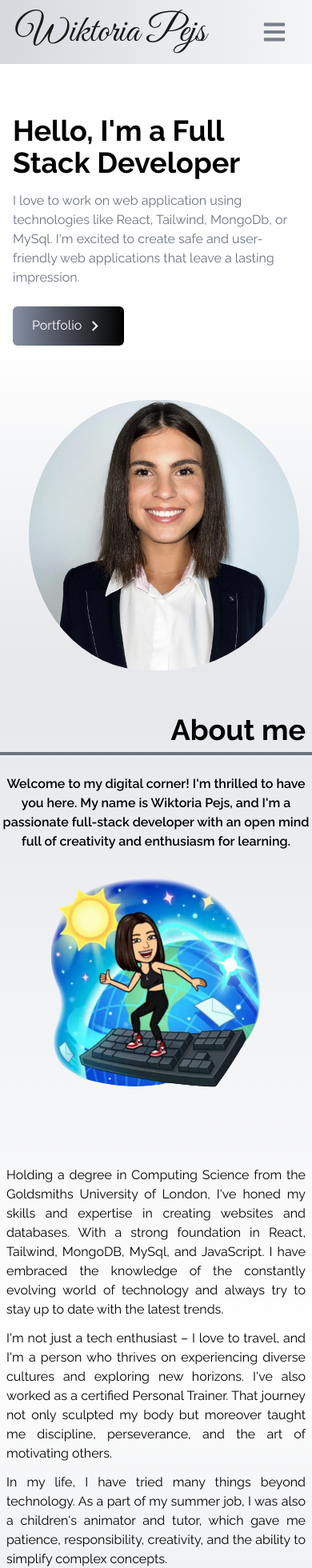
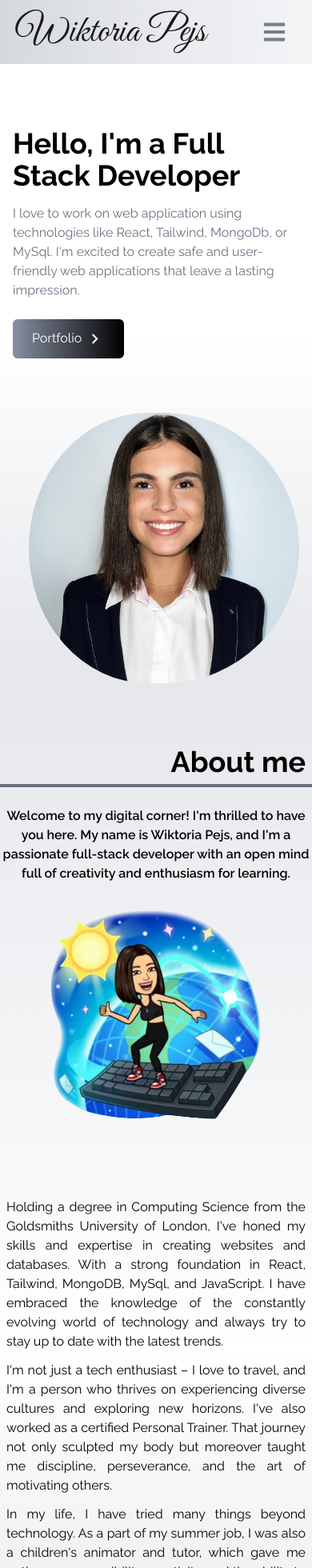
Before and after one commit to wiktoriapejs/portfolio, a React (Create React App) app: page / in a window 390 px wide. Shown: the top 1960 px of the page at 80% size. Built offline with nearby package versions, Linux system fonts and the light colour scheme.

Commit message:
initial commit 242

```diff
--- a/src/components/About.jsx
+++ b/src/components/About.jsx
@@ -7,7 +7,7 @@ import { Link } from "react-scroll";
 const About = () => {
 
   return (
-    <div  name="about" className=" h-screen pt-10 w-full bg-gradient-to-b from-gray-200 via-gray to-white ">
+    <div  name="about" className=" h-screen pt-[5rem] md:pt-10 w-full bg-gradient-to-b from-gray-200 via-gray to-white ">
 
 <div className='lg:mx-20 lg:ml-[12rem] lg:mr-[9rem]'>
           <p className="text-4xl text-end  font-bold border-b-4 border-gray-500 p-2 ">
--- a/src/components/Home.jsx
+++ b/src/components/Home.jsx
@@ -8,7 +8,7 @@ const Home = () => {
   return (
     <div
       name="home"
-      className="h-screen pt-[3rem] md:pt-0 w-full bg-gradient-to-b from-white via-white to-gray-200"
+      className="h-screen pt-[5rem] md:pt-0 w-full bg-gradient-to-b from-white via-white to-gray-200"
     >
       <div className=" max-w-screen-lg  mx-auto  md:pt-[5rem] flex flex-col items-center justify-center h-full px-4 md:flex-row">
         <div className="mb-[-100px] md:mb-0 flex flex-col justify-center h-full">
```
